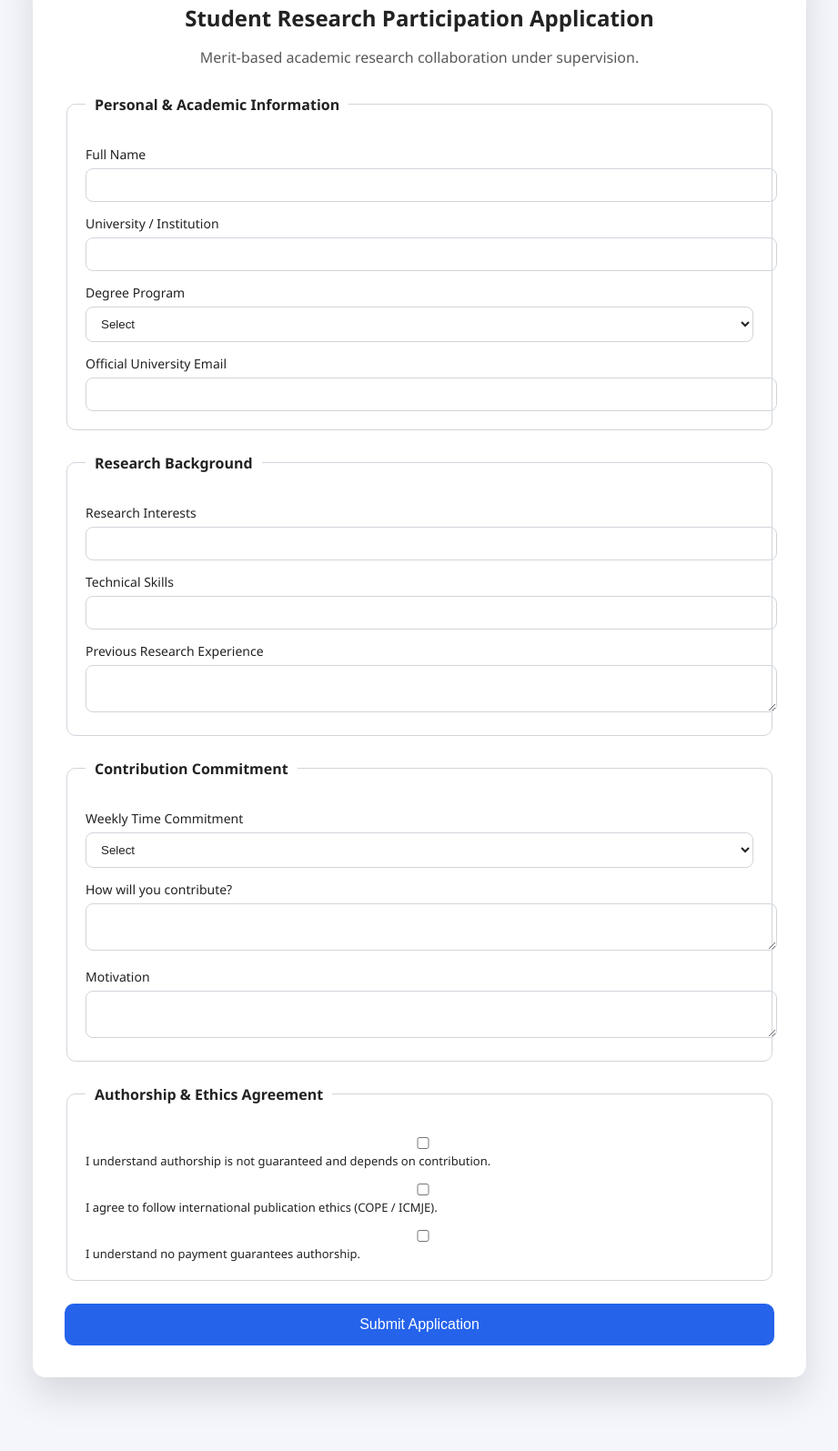
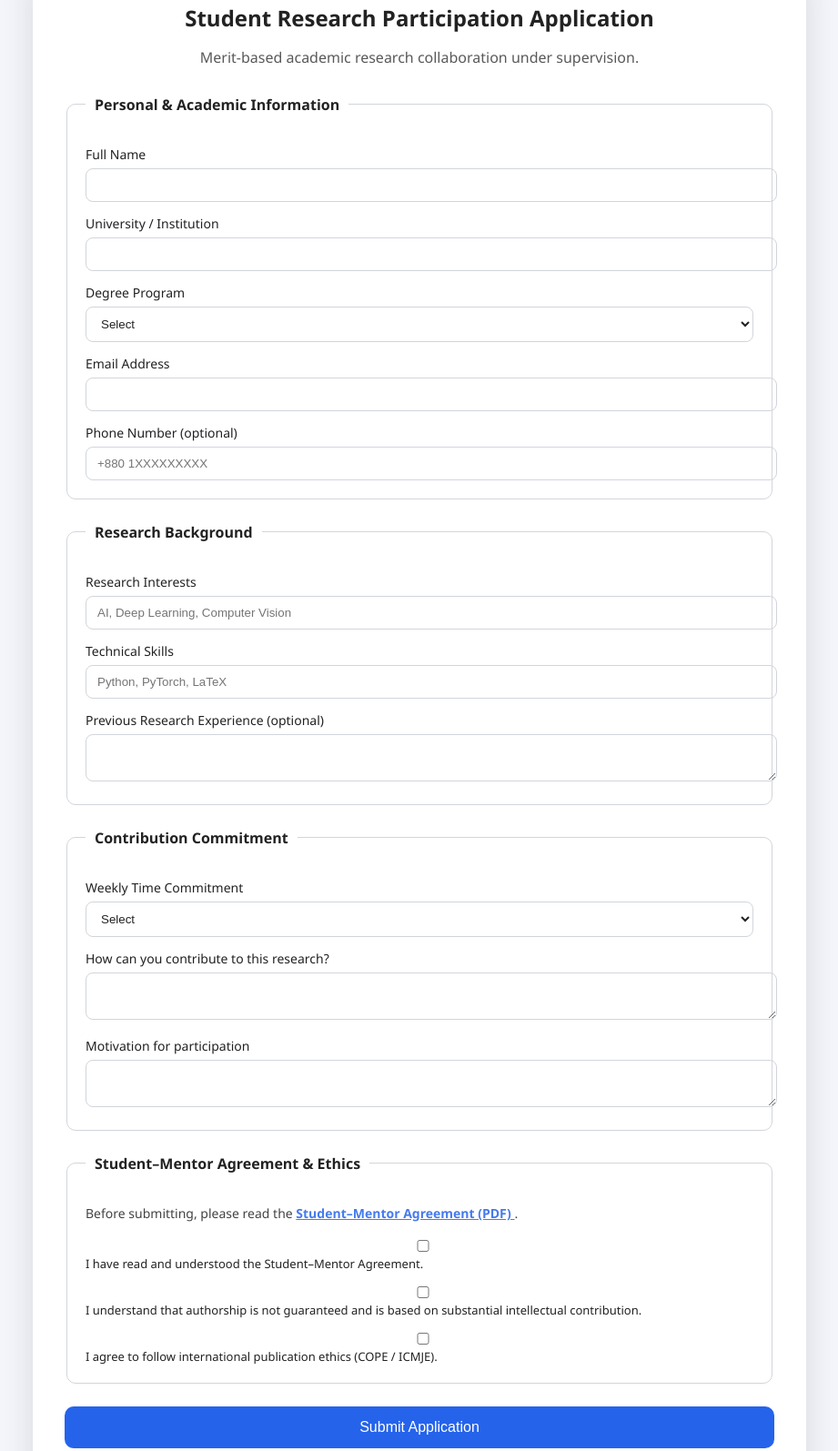
Before and after one commit to m-sharif-azad/mentorship, a plain HTML site: page apply.html in a window 1280 px wide. Shown: the part 191-1786 px from the top of the page at 91% size, without its empty margins (179-1100 px from the left). Drawn offline with Linux system fonts and the light colour scheme.

Commit message:
apply.html update

```diff
--- a/apply.html
+++ b/apply.html
@@ -1,4 +1,178 @@
 <!DOCTYPE html>
+<html lang="en">
+<head>
+  <meta charset="UTF-8">
+  <title>Research Collaboration Application</title>
+  <meta name="viewport" content="width=device-width, initial-scale=1.0">
+
+  <link rel="stylesheet" href="apply.css">
+</head>
+
+<body>
+
+  <div class="theme-toggle">
+    <button id="darkToggle">🌙 Dark Mode</button>
+  </div>
+
+  <main class="form-container fade-in">
+
+    <form
+      action="https://formsubmit.co/smsu.azad@gmail.com"
+      method="POST"
+      class="application-form"
+      id="researchForm"
+    >
+
+      <!-- ===============================
+           FormSubmit Configuration
+      ================================ -->
+      <input type="hidden" name="_subject"
+        value="Research Application | %Full Name% | %University%">
+
+      <input type="hidden" name="_template" value="table">
+      <input type="hidden" name="_captcha" value="false">
+
+      <input type="hidden" name="_next"
+        value="https://m-sharif-azad.github.io/mentorship/thankyou.html">
+
+      <!-- ===============================
+           Header
+      ================================ -->
+      <h2>Student Research Participation Application</h2>
+      <p class="subtitle">
+        Merit-based academic research collaboration under supervision.
+      </p>
+
+      <!-- ===============================
+           Personal & Academic Info
+      ================================ -->
+      <fieldset>
+        <legend>Personal & Academic Information</legend>
+
+        <label>Full Name</label>
+        <input type="text" name="Full Name" required>
+
+        <label>University / Institution</label>
+        <input type="text" name="University" required>
+
+        <label>Degree Program</label>
+        <select name="Degree Program" required>
+          <option value="">Select</option>
+          <option>BSc</option>
+          <option>MSc</option>
+          <option>MPhil</option>
+          <option>PhD</option>
+        </select>
+
+        <label>Email Address</label>
+        <input type="email" name="Email" required>
+
+        <label>Phone Number (optional)</label>
+        <input
+          type="tel"
+          name="Phone Number"
+          placeholder="+880 1XXXXXXXXX"
+          pattern="[+0-9\s\-]{7,20}">
+      </fieldset>
+
+      <!-- ===============================
+           Research Background
+      ================================ -->
+      <fieldset>
+        <legend>Research Background</legend>
+
+        <label>Research Interests</label>
+        <input type="text" name="Research Interests"
+               placeholder="AI, Deep Learning, Computer Vision">
+
+        <label>Technical Skills</label>
+        <input type="text" name="Technical Skills"
+               placeholder="Python, PyTorch, LaTeX">
+
+        <label>Previous Research Experience (optional)</label>
+        <textarea name="Experience"></textarea>
+      </fieldset>
+
+      <!-- ===============================
+           Contribution Commitment
+      ================================ -->
+      <fieldset>
+        <legend>Contribution Commitment</legend>
+
+        <label>Weekly Time Commitment</label>
+        <select name="Weekly Hours" required>
+          <option value="">Select</option>
+          <option>5–10 hours</option>
+          <option>10–15 hours</option>
+          <option>15+ hours</option>
+        </select>
+
+        <label>How can you contribute to this research?</label>
+        <textarea name="Contribution" required></textarea>
+
+        <label>Motivation for participation</label>
+        <textarea name="Motivation" required></textarea>
+      </fieldset>
+
+      <!-- ===============================
+           Student–Mentor Agreement
+      ================================ -->
+      <fieldset class="ethics">
+        <legend>Student–Mentor Agreement & Ethics</legend>
+
+        <p style="font-size: 14px; opacity: 0.85;">
+          Before submitting, please read the
+          <a href="student-mentor-agreement.pdf"
+             target="_blank"
+             style="color:#2563eb; font-weight:600;">
+            Student–Mentor Agreement (PDF)
+          </a>.
+        </p>
+
+        <label>
+          <input type="checkbox" required>
+          I have read and understood the Student–Mentor Agreement.
+        </label>
+
+        <label>
+          <input type="checkbox" required>
+          I understand that authorship is not guaranteed and is based on
+          substantial intellectual contribution.
+        </label>
+
+        <label>
+          <input type="checkbox" required>
+          I agree to follow international publication ethics
+          (COPE / ICMJE).
+        </label>
+      </fieldset>
+
+      <!-- ===============================
+           Submit
+      ================================ -->
+      <button type="submit" class="submit-btn">
+        Submit Application
+      </button>
+
+    </form>
+
+  </main>
+
+  <script src="apply.js"></script>
+</body>
+</html>
+
+
+
+
+
+
+
+
+
+
+
+<!--<!DOCTYPE html>
 <html lang="en">
 <head>
   <meta charset="UTF-8">
@@ -116,4 +290,4 @@
 
   <script src="apply.js"></script>
 </body>
-</html>
+</html> -->
```
